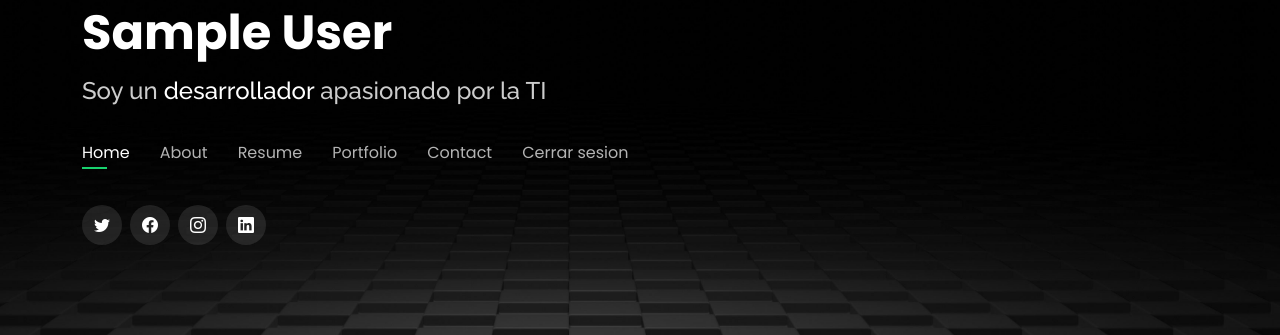
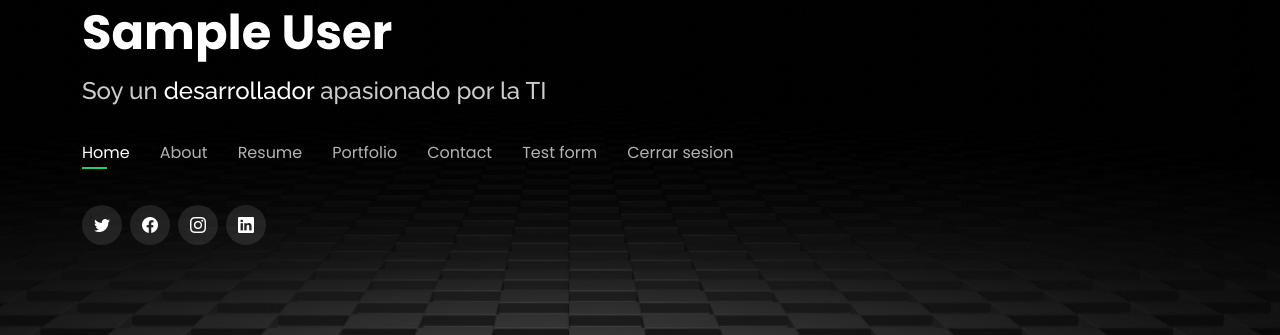
Before and after one commit to starkymc/Portafolio, a Django app: template portafoliopersonal/templates/index.html in a window 1280 px wide. Shown: the part 273-608 px from the top of the page. Run offline with Django 4.2, Linux system fonts and the light colour scheme; the template is opened without the code that fills it: values that come from a table or form of the project are taken from there, others are empty; a user stored in the database is signed in; tables that the repository leaves empty hold one stand-in row (values such as "Sample post"); grey boxes marked "Sample" are stand-in pictures; some libraries are stand-ins or nearby versions.

Commit message:
Update index.html

```diff
--- a/portafoliopersonal/templates/index.html
+++ b/portafoliopersonal/templates/index.html
@@ -76,6 +76,7 @@
 
 
           {% if user.is_authenticated %}
+            <li><a class="nav-link" href="#testform">Test form</a></li>
             <li><a class="nav-link" href="/signoutx">Cerrar sesion</a></li>
           {% else %}
             <li><a class="nav-link" href="/">Login</a></li>
@@ -594,7 +595,7 @@
       <!-- Boton de creacion de nuevo proyecto formulario-->
       {% if user.is_authenticated %}
         <ul id="portfolio-flters">
-          <a href="{% url 'crear' %}" style="background: indianred;
+          <a href="{% url 'create' %}" style="background: indianred;
           color: #fff; border-style: hidden; text-align: center;
           align-items: center;justify-content: center;
           padding: 7px;border-radius: 5px; margin: 0 3px 10px 3px" >
```
